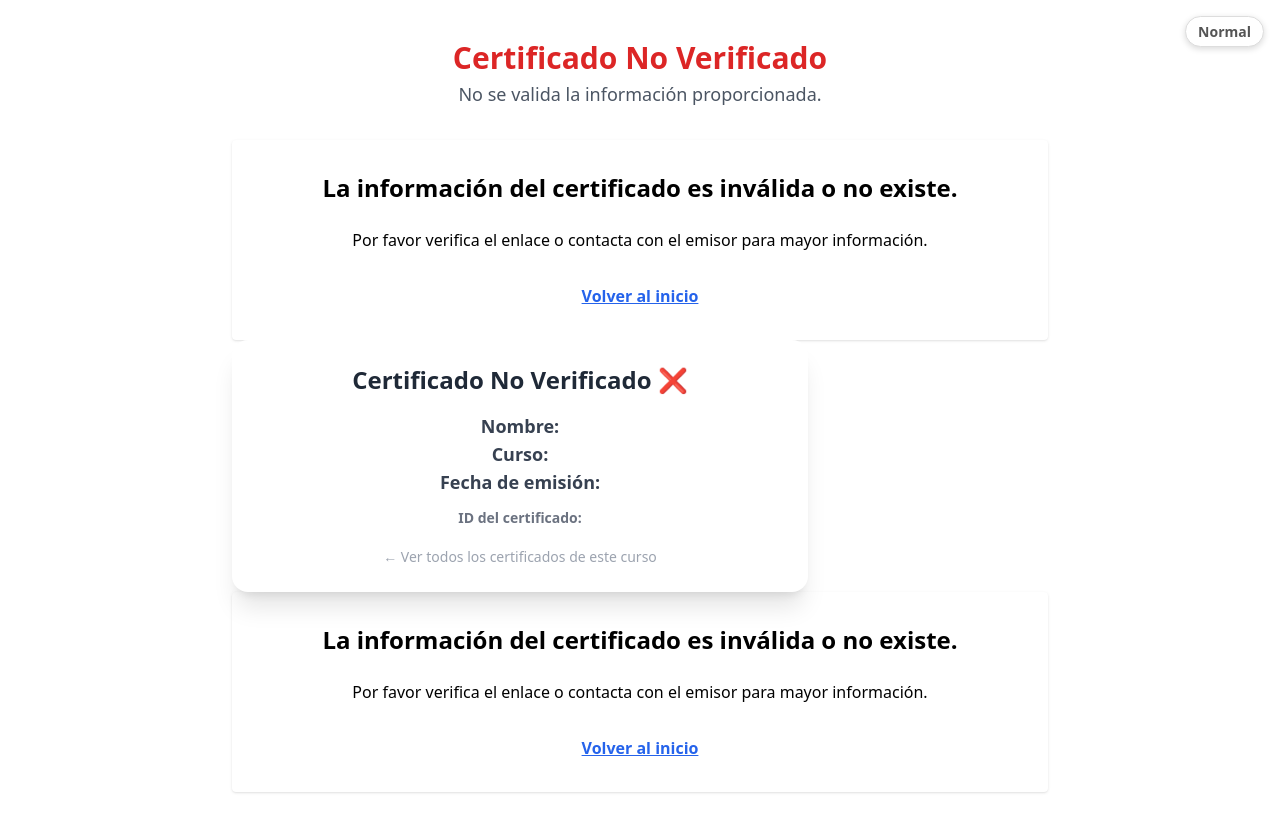
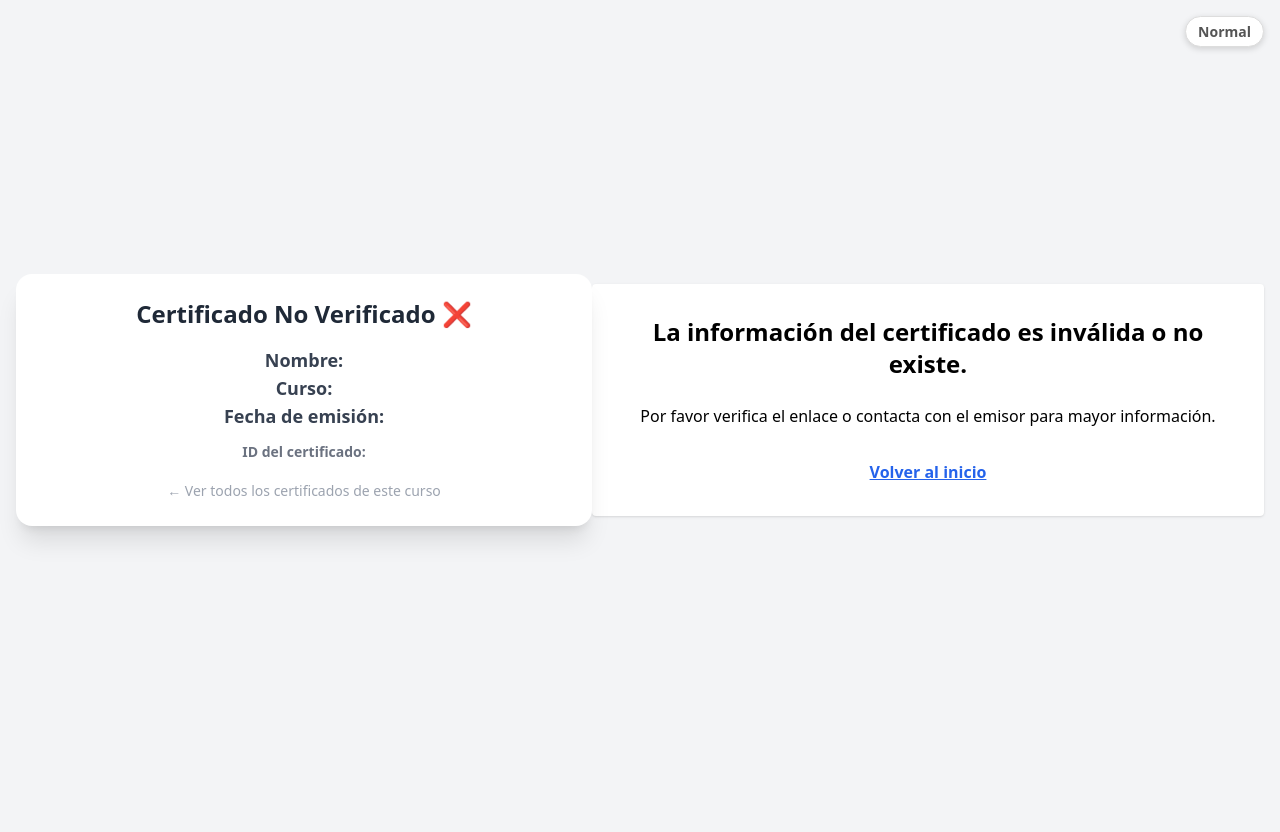
Before and after one commit to ProfeLuisFCFM/certificados, a plain HTML site: page 404.html in a window 1280 px wide. After the commit the page ends 800 px from the top, so only its background shows below. Drawn offline with nearby package versions, Linux system fonts and the light colour scheme.

Commit message:
corrección de 404

```diff
--- a/404.html
+++ b/404.html
@@ -1,25 +1,3 @@
-<!DOCTYPE html>
-<html lang="es">
-<head>
-  <meta charset="UTF-8" />
-  <title>Certificado No Verificado ❌</title>
-  <link rel="stylesheet" href="certificados.css" />
-</head>
-<body class="bg-normal p-10 max-w-4xl mx-auto font-sans">
-  <header class="mb-8 text-center">
-    <h1 class="text-3xl font-bold text-red-600">Certificado No Verificado </h1>
-    <p class="text-lg text-gray-600 mt-1">No se valida la información proporcionada.</p>
-  </header>
-
-  <section class="bg-white p-8 rounded shadow text-center">
-    <h2 class="text-2xl font-semibold mb-6">La información del certificado es inválida o no existe.</h2>
-    <p>Por favor verifica el enlace o contacta con el emisor para mayor información.</p>
-    <p class="mt-8"><a href="/" class="text-blue-600 underline font-semibold">Volver al inicio</a></p>
-  </section>
-</body>
-</html>
-
-
 <!DOCTYPE html>
 <html lang="es">
 <head>
```
